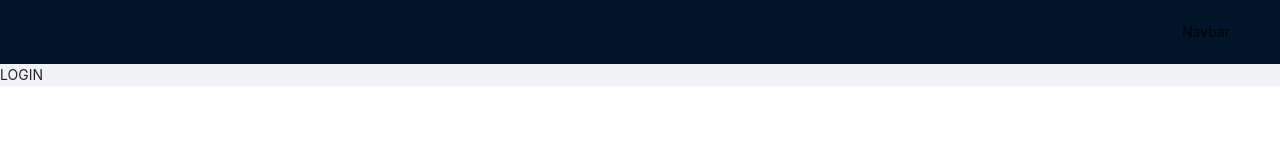
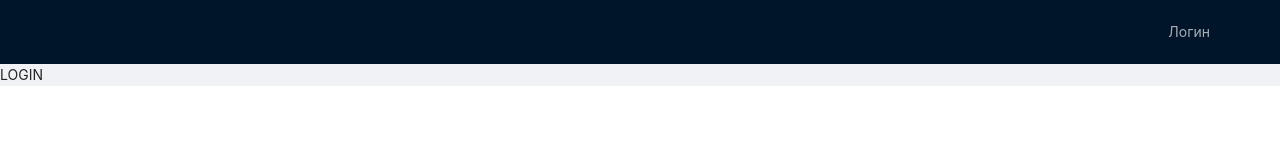
Before and after one commit to Chupriarti/interview-task-0, a React (Create React App) app: page /login in a window 1280 px wide. Shown: the top 160 px of the page. Built offline with nearby package versions, Linux system fonts and the light colour scheme.

Commit message:
added menu item

```diff
--- a/src/components/Navbar.tsx
+++ b/src/components/Navbar.tsx
@@ -1,11 +1,13 @@
-import {Layout, Row} from 'antd';
+import {Layout, Menu, Row} from 'antd';
 import React, {FC} from 'react'
 
 const Navbar: FC = () => {
   return (
-    <Layout.Header>
+    <Layout.Header >
       <Row justify="end">
-      Navbar
+        <Menu  theme="dark" mode="horizontal" selectable={false}>
+          <Menu.Item key={1}>Логин</Menu.Item>
+        </Menu>
       </Row>
     </Layout.Header>
   )
```
